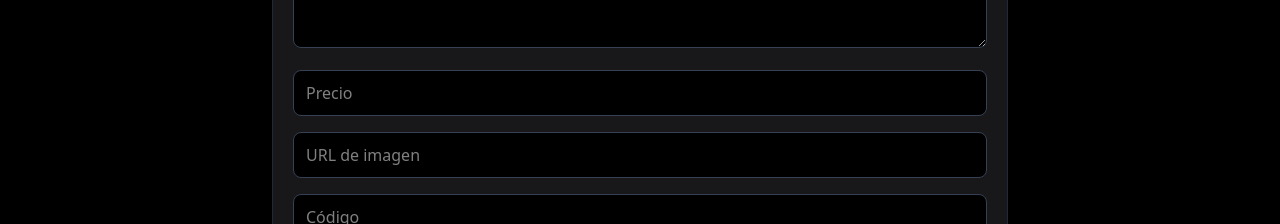
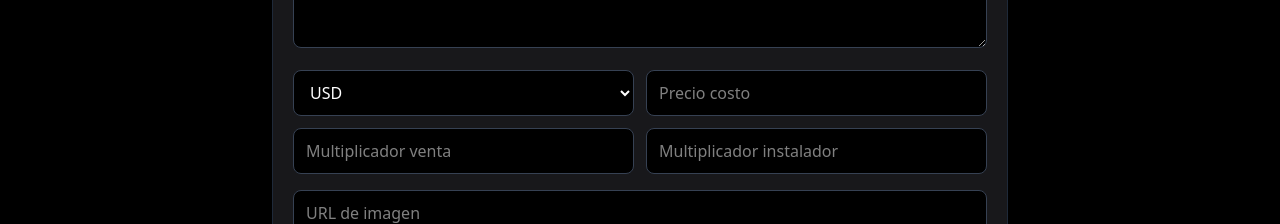
Before and after one commit to TomasCancelo/nyg-tienda, a Next.js app: page /admin/productos/1/editar in a window 1280 px wide. Shown: the part 304-528 px from the top of the page. Built offline with nearby package versions, Linux system fonts and the light colour scheme; no server answers; the database is empty.

Commit message:
feat: productos tortugas y apliques, categorías actualizadas

```diff
--- a/app/admin/page.tsx
+++ b/app/admin/page.tsx
@@ -12,7 +12,10 @@ type ProductoAdmin = {
   id: number;
   nombre: string;
   codigo: string | null;
-  precio: number;
+  moneda: "USD" | "UYU" | null;
+  precio_costo: number | null;
+  multiplicador_venta: number | null;
+  multiplicador_instalador: number | null;
   imagen_url: string | null;
   disponible: boolean | null;
   destacado: boolean | null;
@@ -38,6 +41,24 @@ function formatUYU(price: number) {
     currency: "UYU",
     maximumFractionDigits: 0,
   }).format(price);
+}
+
+function calcPrecio(costo: number | null, multiplicador: number | null): number | null {
+  if (
+    costo == null ||
+    multiplicador == null ||
+    !Number.isFinite(costo) ||
+    !Number.isFinite(multiplicador)
+  ) {
+    return null;
+  }
+  return costo * multiplicador;
+}
+
+function formatByMoneda(moneda: "USD" | "UYU" | null, amount: number | null): string {
+  if (amount == null || !Number.isFinite(amount)) return "-";
+  const currency = moneda ?? "USD";
+  return `${currency} ${amount.toFixed(2)}`;
 }
 
 const normalizar = (str: string) => str.toLowerCase().replace(/[-\s]/g, "");
@@ -225,7 +246,7 @@ export default function AdminPage() {
     precioMax,
   ]);
 
-  const colSpan = 10;
+  const colSpan = 13;
 
   return (
     <div className="min-h-screen bg-black text-white">
@@ -410,7 +431,10 @@ export default function AdminPage() {
                   <th className="px-3 py-3">Imagen</th>
                   <th className="px-3 py-3">Nombre</th>
                   <th className="px-3 py-3">Código</th>
-                  <th className="px-3 py-3">Precio</th>
+                  <th className="px-3 py-3">Costo</th>
+                  <th className="px-3 py-3">Venta</th>
+                  <th className="px-3 py-3">Instalador</th>
+                  <th className="px-3 py-3">Moneda</th>
                   <th className="px-3 py-3">Categoría</th>
                   <th className="px-3 py-3">Marca</th>
                   <th className="px-3 py-3">Proveedor</th>
@@ -467,9 +491,22 @@ export default function AdminPage() {
                       <td className="px-3 py-3 text-gray-300">
                         {p.codigo ?? "-"}
                       </td>
-                      <td className="px-3 py-3 text-amber-400">
-                        {formatUYU(p.precio)}
+                      <td className="px-3 py-3 text-gray-300">
+                        {formatByMoneda(p.moneda, p.precio_costo)}
                       </td>
+                      <td className="px-3 py-3 text-gray-300">
+                        {formatByMoneda(
+                          p.moneda,
+                          calcPrecio(p.precio_costo, p.multiplicador_venta),
+                        )}
+                      </td>
+                      <td className="px-3 py-3 text-gray-300">
+                        {formatByMoneda(
+                          p.moneda,
+                          calcPrecio(p.precio_costo, p.multiplicador_instalador),
+                        )}
+                      </td>
+                      <td className="px-3 py-3 text-gray-300">{p.moneda ?? "-"}</td>
                       <td className="px-3 py-3 text-gray-300">
                         {relNombre(p.categorias) === "-"
                           ? "Sin categoría"
--- a/app/admin/productos/[id]/editar/page.tsx
+++ b/app/admin/productos/[id]/editar/page.tsx
@@ -10,7 +10,10 @@ type Opcion = { id: number; nombre: string };
 type FormState = {
   nombre: string;
   descripcion: string;
-  precio: string;
+  moneda: "USD" | "UYU";
+  precio_costo: string;
+  multiplicador_venta: string;
+  multiplicador_instalador: string;
   imagen_url: string;
   disponible: boolean;
   destacado: boolean;
@@ -23,7 +26,10 @@ type FormState = {
 const initialState: FormState = {
   nombre: "",
   descripcion: "",
-  precio: "",
+  moneda: "USD",
+  precio_costo: "",
+  multiplicador_venta: "",
+  multiplicador_instalador: "",
   imagen_url: "",
   disponible: true,
   destacado: false,
@@ -67,7 +73,7 @@ export default function EditarProductoPage() {
         supabase
           .from("productos")
           .select(
-            "nombre, descripcion, precio, imagen_url, disponible, destacado, categoria_id, marca_id, proveedor_id, codigo",
+            "nombre, descripcion, moneda, precio_costo, multiplicador_venta, multiplicador_instalador, imagen_url, disponible, destacado, categoria_id, marca_id, proveedor_id, codigo",
           )
           .eq("id", productId)
           .maybeSingle(),
@@ -83,7 +89,14 @@ export default function EditarProductoPage() {
         setForm({
           nombre: d.nombre ?? "",
           descripcion: d.descripcion ?? "",
-          precio: d.precio != null ? String(d.precio) : "",
+          moneda: d.moneda === "UYU" ? "UYU" : "USD",
+          precio_costo: d.precio_costo != null ? String(d.precio_costo) : "",
+          multiplicador_venta:
+            d.multiplicador_venta != null ? String(d.multiplicador_venta) : "",
+          multiplicador_instalador:
+            d.multiplicador_instalador != null
+              ? String(d.multiplicador_instalador)
+              : "",
           imagen_url: d.imagen_url ?? "",
           disponible: Boolean(d.disponible),
           destacado: Boolean(d.destacado),
@@ -112,7 +125,14 @@ export default function EditarProductoPage() {
     const payload = {
       nombre: form.nombre.trim(),
       descripcion: form.descripcion.trim() || null,
-      precio: Number(form.precio),
+      moneda: form.moneda,
+      precio_costo: form.precio_costo ? Number(form.precio_costo) : null,
+      multiplicador_venta: form.multiplicador_venta
+        ? Number(form.multiplicador_venta)
+        : null,
+      multiplicador_instalador: form.multiplicador_instalador
+        ? Number(form.multiplicador_instalador)
+        : null,
       imagen_url: form.imagen_url.trim() || null,
       disponible: form.disponible,
       destacado: form.destacado,
@@ -166,16 +186,54 @@ export default function EditarProductoPage() {
               placeholder="Descripción"
               className="min-h-28 w-full rounded-lg border border-gray-700 bg-black px-3 py-2.5"
             />
+            <div className="grid gap-3 sm:grid-cols-2">
+              <select
+                value={form.moneda}
+                onChange={(e) =>
+                  setForm((s) => ({ ...s, moneda: e.target.value as "USD" | "UYU" }))
+                }
+                className="rounded-lg border border-gray-700 bg-black px-3 py-2.5"
+              >
+                <option value="USD">USD</option>
+                <option value="UYU">UYU</option>
+              </select>
               <input
-              required
                 type="number"
                 min="0"
                 step="0.01"
-              value={form.precio}
-              onChange={(e) => setForm((s) => ({ ...s, precio: e.target.value }))}
-              placeholder="Precio"
+                value={form.precio_costo}
+                onChange={(e) =>
+                  setForm((s) => ({ ...s, precio_costo: e.target.value }))
+                }
+                placeholder="Precio costo"
                 className="w-full rounded-lg border border-gray-700 bg-black px-3 py-2.5"
               />
+              <input
+                type="number"
+                min="0"
+                step="0.01"
+                value={form.multiplicador_venta}
+                onChange={(e) =>
+                  setForm((s) => ({ ...s, multiplicador_venta: e.target.value }))
+                }
+                placeholder="Multiplicador venta"
+                className="w-full rounded-lg border border-gray-700 bg-black px-3 py-2.5"
+              />
+              <input
+                type="number"
+                min="0"
+                step="0.01"
+                value={form.multiplicador_instalador}
+                onChange={(e) =>
+                  setForm((s) => ({
+                    ...s,
+                    multiplicador_instalador: e.target.value,
+                  }))
+                }
+                placeholder="Multiplicador instalador"
+                className="w-full rounded-lg border border-gray-700 bg-black px-3 py-2.5"
+              />
+            </div>
             <input
               value={form.imagen_url}
               onChange={(e) =>
--- a/app/admin/productos/nuevo/page.tsx
+++ b/app/admin/productos/nuevo/page.tsx
@@ -10,7 +10,10 @@ type Opcion = { id: number; nombre: string };
 type FormState = {
   nombre: string;
   descripcion: string;
-  precio: string;
+  moneda: "USD" | "UYU";
+  precio_costo: string;
+  multiplicador_venta: string;
+  multiplicador_instalador: string;
   imagen_url: string;
   disponible: boolean;
   destacado: boolean;
@@ -23,7 +26,10 @@ type FormState = {
 const initialState: FormState = {
   nombre: "",
   descripcion: "",
-  precio: "",
+  moneda: "USD",
+  precio_costo: "",
+  multiplicador_venta: "",
+  multiplicador_instalador: "",
   imagen_url: "",
   disponible: true,
   destacado: false,
@@ -73,7 +79,14 @@ export default function NuevoProductoPage() {
     const payload = {
       nombre: form.nombre.trim(),
       descripcion: form.descripcion.trim() || null,
-      precio: Number(form.precio),
+      moneda: form.moneda,
+      precio_costo: form.precio_costo ? Number(form.precio_costo) : null,
+      multiplicador_venta: form.multiplicador_venta
+        ? Number(form.multiplicador_venta)
+        : null,
+      multiplicador_instalador: form.multiplicador_instalador
+        ? Number(form.multiplicador_instalador)
+        : null,
       imagen_url: form.imagen_url.trim() || null,
       disponible: form.disponible,
       destacado: form.destacado,
@@ -119,16 +132,54 @@ export default function NuevoProductoPage() {
             placeholder="Descripción"
             className="min-h-28 w-full rounded-lg border border-gray-700 bg-black px-3 py-2.5"
           />
+          <div className="grid gap-3 sm:grid-cols-2">
+            <select
+              value={form.moneda}
+              onChange={(e) =>
+                setForm((s) => ({ ...s, moneda: e.target.value as "USD" | "UYU" }))
+              }
+              className="rounded-lg border border-gray-700 bg-black px-3 py-2.5"
+            >
+              <option value="USD">USD</option>
+              <option value="UYU">UYU</option>
+            </select>
             <input
-            required
               type="number"
               min="0"
               step="0.01"
-            value={form.precio}
-            onChange={(e) => setForm((s) => ({ ...s, precio: e.target.value }))}
-            placeholder="Precio"
+              value={form.precio_costo}
+              onChange={(e) =>
+                setForm((s) => ({ ...s, precio_costo: e.target.value }))
+              }
+              placeholder="Precio costo"
               className="w-full rounded-lg border border-gray-700 bg-black px-3 py-2.5"
             />
+            <input
+              type="number"
+              min="0"
+              step="0.01"
+              value={form.multiplicador_venta}
+              onChange={(e) =>
+                setForm((s) => ({ ...s, multiplicador_venta: e.target.value }))
+              }
+              placeholder="Multiplicador venta"
+              className="w-full rounded-lg border border-gray-700 bg-black px-3 py-2.5"
+            />
+            <input
+              type="number"
+              min="0"
+              step="0.01"
+              value={form.multiplicador_instalador}
+              onChange={(e) =>
+                setForm((s) => ({
+                  ...s,
+                  multiplicador_instalador: e.target.value,
+                }))
+              }
+              placeholder="Multiplicador instalador"
+              className="w-full rounded-lg border border-gray-700 bg-black px-3 py-2.5"
+            />
+          </div>
           <input
             value={form.imagen_url}
             onChange={(e) =>
```
Lines whose indentation alone changed are shown as unchanged.
